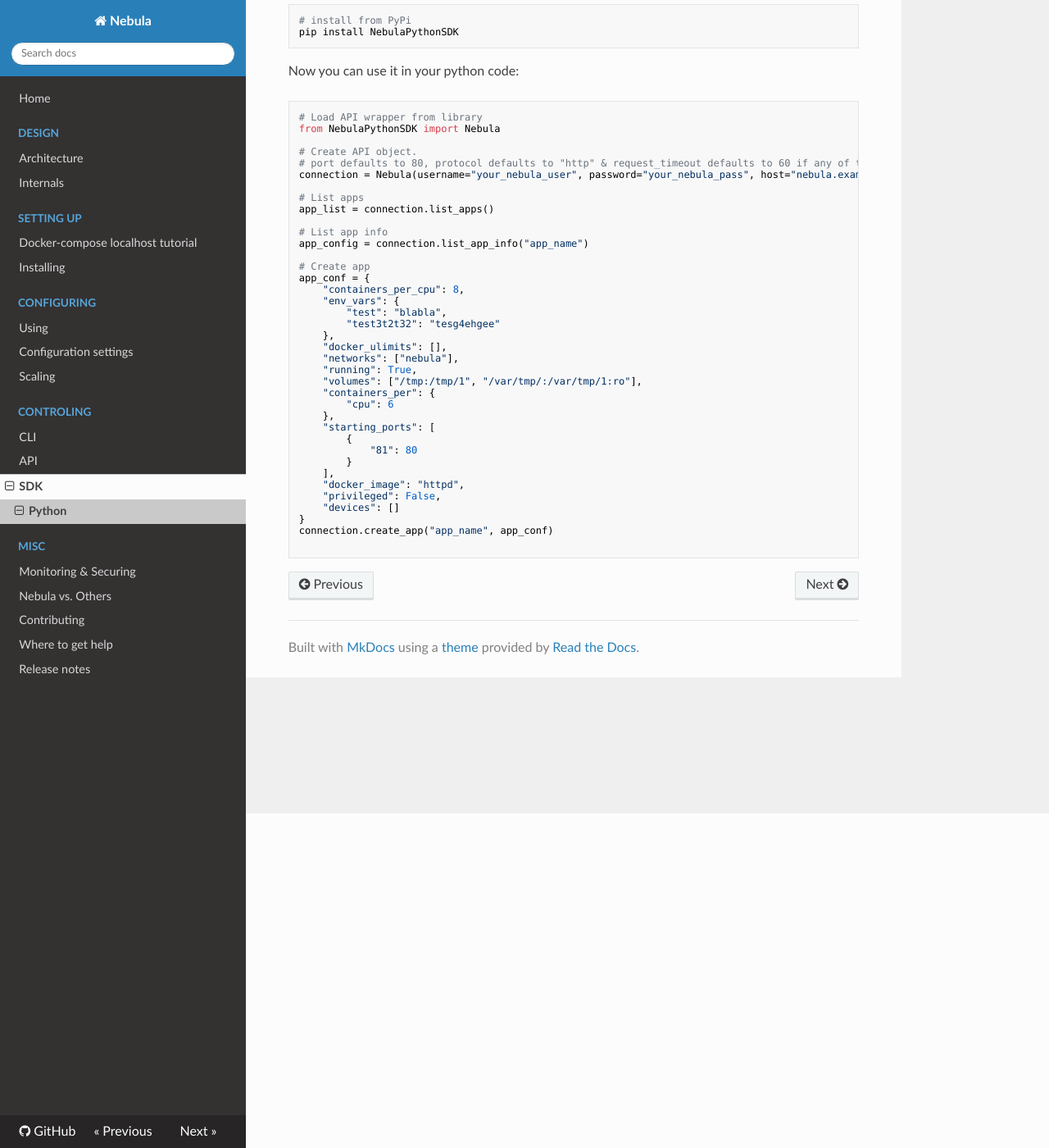
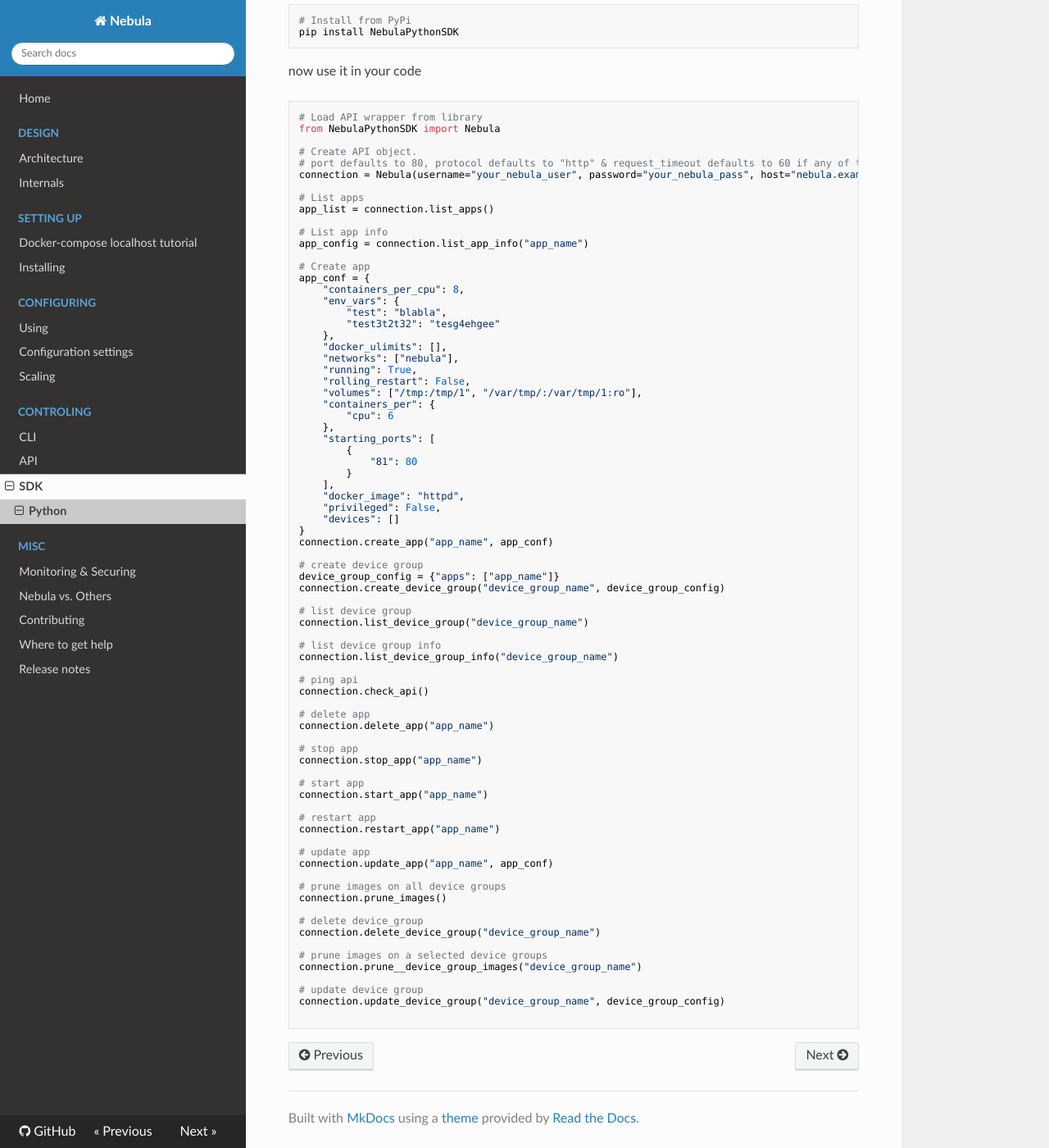
Before and after one commit to nebula-orchestrator/docs, an MkDocs documentation site: the page built from docs/sdk/python.md, in a window 1280 px wide and 1400 px high, scrolled down 408 px. Shown: the whole window at 82% size. Built offline with MkDocs 1.6.1, drawn with Linux system fonts in a browser that asks for light colours; nearby versions of some CDN libraries; old or Windows-style settings are respelled for this version of MkDocs; some of the changed text lies outside the part shown.

Commit message:
updated python sdk to version 2.0.0

````diff
--- a/docs/sdk/python.md
+++ b/docs/sdk/python.md
@@ -1,19 +1,18 @@
 # Nebula-Python-SDK
-An SDK for managing [nebula](http://nebula.readthedocs.io/en/latest/) via python.
+An SDK for managing [nebula](https://nebula-orchestrator.github.io/) via python.
 
-Translates all of Nebula [API](http://nebula.readthedocs.io/en/latest/api/) calls to something more pythonic.
+translates all of Nebula [API](http://nebula.readthedocs.io/en/latest/api/) calls to something more pythonic.
 
 Source code is available at [github](https://github.com/nebula-orchestrator/nebula-python-sdk)
 
 # How To Use
-
-First install NebulaPythonSDK:
+first get NebulaPythonSDK onto your machine
 ```bash
-# install from PyPi
+# Install from PyPi
 pip install NebulaPythonSDK
 ```
 
-Now you can use it in your python code:
+now use it in your code
 ```python
 # Load API wrapper from library
 from NebulaPythonSDK import Nebula
@@ -38,6 +37,7 @@
     "docker_ulimits": [],
     "networks": ["nebula"],
     "running": True,
+    "rolling_restart": False,
     "volumes": ["/tmp:/tmp/1", "/var/tmp/:/var/tmp/1:ro"],
     "containers_per": {
         "cpu": 6
@@ -53,4 +53,44 @@
 }
 connection.create_app("app_name", app_conf)
 
+# create device group
+device_group_config = {"apps": ["app_name"]}
+connection.create_device_group("device_group_name", device_group_config)
+
+# list device group
+connection.list_device_group("device_group_name")
+
+# list device group info
+connection.list_device_group_info("device_group_name")
+
+# ping api
+connection.check_api()
+
+# delete app
+connection.delete_app("app_name")
+
+# stop app
+connection.stop_app("app_name")
+
+# start app
+connection.start_app("app_name")
+
+# restart app
+connection.restart_app("app_name")
+
+# update app
+connection.update_app("app_name", app_conf)
+
+# prune images on all device groups
+connection.prune_images()
+
+# delete device_group
+connection.delete_device_group("device_group_name")
+
+# prune images on a selected device groups
+connection.prune__device_group_images("device_group_name")
+
+# update device group
+connection.update_device_group("device_group_name", device_group_config)
+
 ```
````
